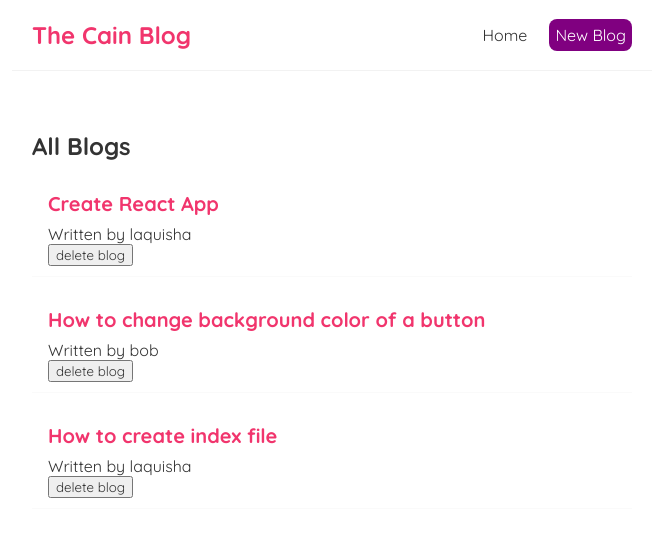
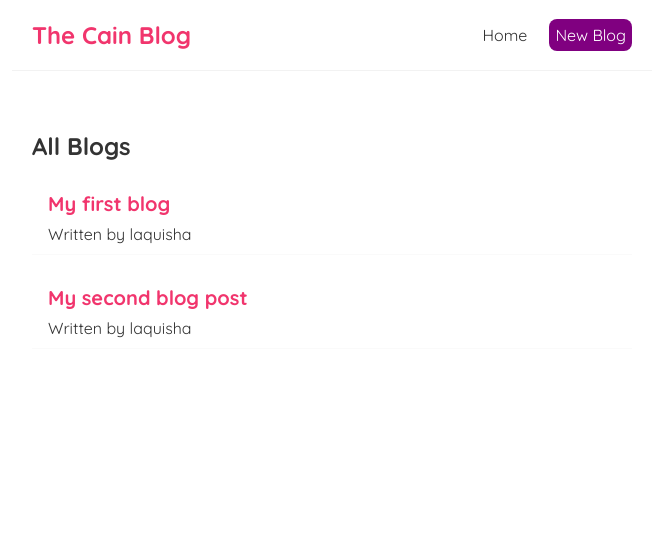
Before and after one commit to llcain/react-cain-blog, a React (Create React App) app: page / in a window 1280 px wide. Shown: the top 536 px of the page, without its empty margins (308-971 px from the left). Built offline with nearby package versions, Linux system fonts and the light colour scheme; data requests are answered from the project's data file.

Commit message:
Created data folder - added db.json file

```diff
--- a/src/BlogList.js
+++ b/src/BlogList.js
@@ -1,4 +1,4 @@
-const BlogList = ({ blogs, title, handleDelete }) => {
+const BlogList = ({ blogs, title }) => {
 
     // const blogs = props.blogs;
     // const title = props.title;
@@ -10,7 +10,7 @@
                 <div className="blog-preview" key={blog.id}>
                     <h2>{ blog.title }</h2>
                     <p>Written by { blog.author }</p>
-                    <button onClick={() => handleDelete(blog.id)}>delete blog</button>
+
                 </div>
             ))}
         </div>
--- a/src/Home.js
+++ b/src/Home.js
@@ -1,22 +1,29 @@
-import { useState } from "react";
+import { useState, useEffect } from "react";
+
 import BlogList from "./BlogList";
 
 const Home = () => {
 
-    const [blogs, setBlogs] = useState([
-        { title: 'Create React App', body: 'Create a folder by opening bash terminal. Give the folder a name. Open in VS code. Open ternal and run npm create-react-app with dot afterwards. Press enter', author: 'laquisha', id: 1},
-        { title: 'How to change background color of a button', body: 'Give the button a class name. Create styles file. Put class name to button. Make background color to property of your choice. Link styles file in index file.', author: 'bob', id: 2},
-        { title: 'How to create index file', body: 'Open project in vs code. Click on new file. Name the file index.html. Put markup language in it. Start live server.', author: 'laquisha', id: 3}
-    ]);
+    const [blogs, setBlogs] = useState(null);
 
-    const handleDelete = (id) => {
-        const newBlogs = blogs.filter(blog => blog.id !== id);
-        setBlogs(newBlogs);
-    }
+    // const handleDelete = (id) => {
+    //     const newBlogs = blogs.filter(blog => blog.id !== id);
+    //     setBlogs(newBlogs);
+    // }
+
+    useEffect(() => {
+        fetch('http://localhost:8000/blogs')
+            .then(res => {
+                return res.json()
+            })
+            .then(data => {
+                setBlogs(data)
+            });
+    }, [blogs]);
 
     return (
         <div className="home">
-            <BlogList blogs={blogs} title="All Blogs" handleDelete={handleDelete} />
+            {blogs && <BlogList blogs={blogs} title="All Blogs" />}
         </div>
 
      );
--- /dev/null
+++ b/src/data/db.json
@@ -0,0 +1,16 @@
+{
+    "blogs": [
+        {
+            "title": "My first blog",
+            "body": "This is my first blog post",
+            "author": "laquisha",
+            "id": 1
+        },
+        {
+            "title": "My second blog post",
+            "body": "This is my second blog post. How do you like it?",
+            "author": "laquisha",
+            "id": 2
+        }
+    ]
+}
```
